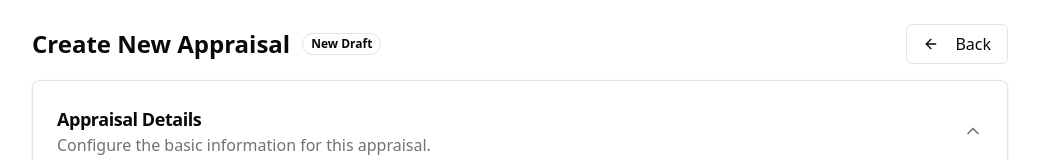
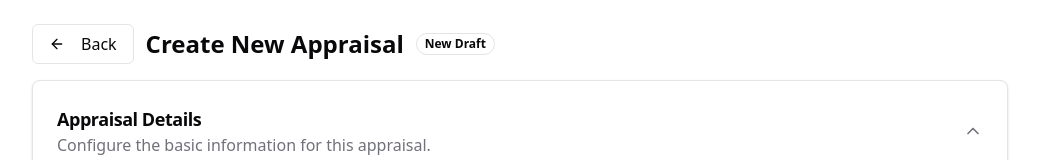
Before and after one commit to sriramkumar29/Performance_Management_System_Shadcn, a React (Vite) app in the folder frontend/: page /appraisal/create in a window 1280 px wide. Shown: the top 160 px of the page, without its empty margins (120-1159 px from the left). Built offline with nearby package versions, Linux system fonts and the light colour scheme; no server answers; sample sign-in values are in the browser's storage.

Commit message:
back button moved to left side in create appraisal

```diff
--- a/frontend/src/pages/appraisal-create/CreateAppraisal.tsx
+++ b/frontend/src/pages/appraisal-create/CreateAppraisal.tsx
@@ -754,16 +754,8 @@ const CreateAppraisal = () => {
 
   return (
     <div className="mx-auto w-full max-w-5xl px-4 sm:px-6 py-4 sm:py-6">
-      <div className="mb-4 flex items-center justify-between">
+      <div className="mb-4 flex items-center justify-start">
         <div className="flex items-center gap-3">
-          <h1 className="text-xl sm:text-2xl font-semibold">
-            {createdAppraisalId ? "Edit Appraisal" : "Create New Appraisal"}
-          </h1>
-          <Badge variant="outline" className="px-2 py-0.5 text-xs">
-            {statusLabel}
-          </Badge>
-        </div>
-        <div className="flex gap-2">
           <Button
             variant="outline"
             onClick={() => navigate(-1)}
@@ -773,6 +765,12 @@ const CreateAppraisal = () => {
             <ArrowLeft className="h-4 w-4" />
             <span className="hidden sm:inline sm:ml-2">Back</span>
           </Button>
+          <h1 className="text-xl sm:text-2xl font-semibold">
+            {createdAppraisalId ? "Edit Appraisal" : "Create New Appraisal"}
+          </h1>
+          <Badge variant="outline" className="px-2 py-0.5 text-xs">
+            {statusLabel}
+          </Badge>
         </div>
       </div>
 
```
